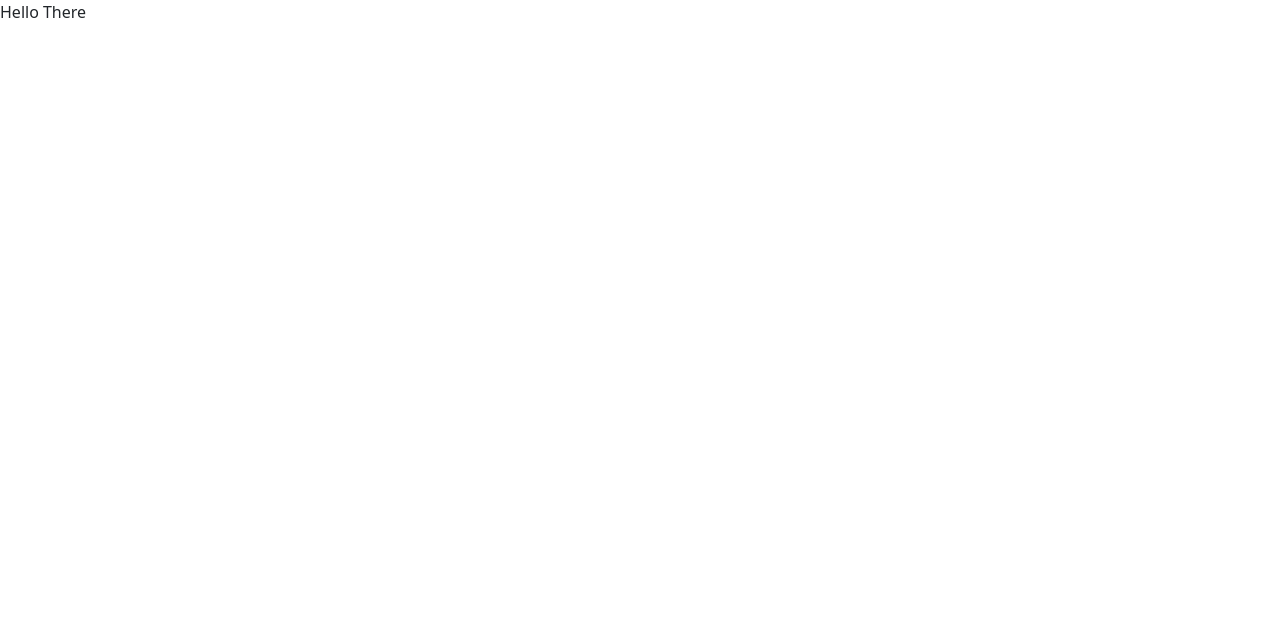
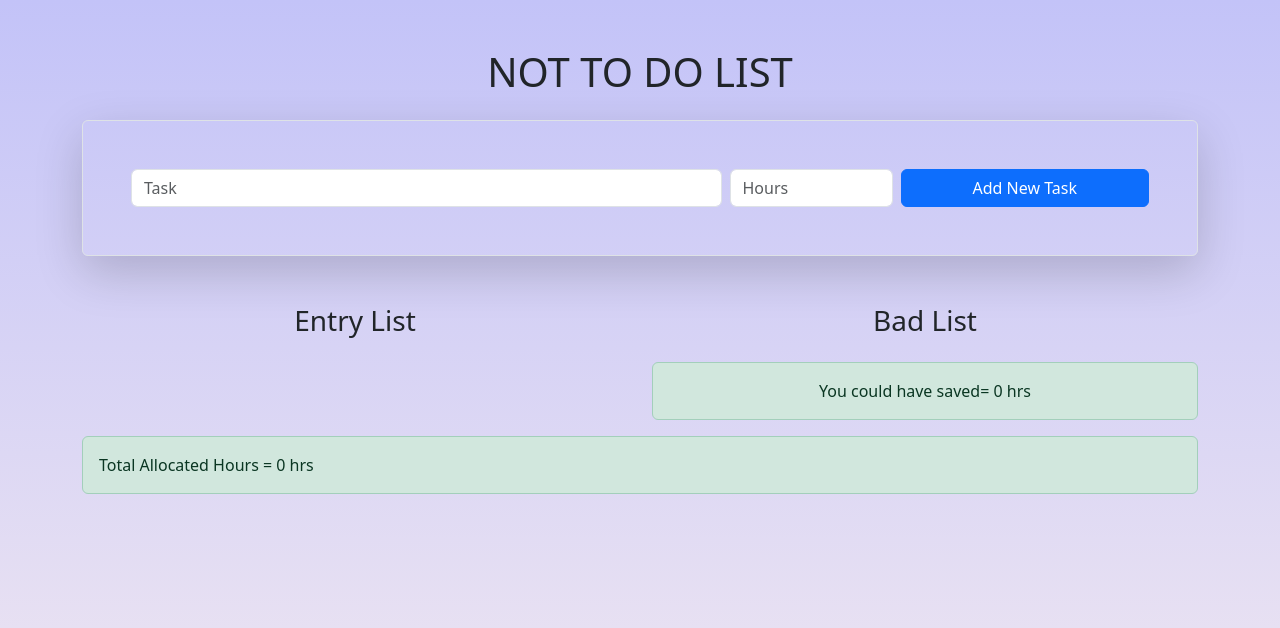
Before and after one commit to Letsstaythisway/NTDL-React, a React (Vite) app: page / in a window 1280 px wide. Shown: the top 628 px of the page. Built offline with nearby package versions, Linux system fonts and the light colour scheme.

Commit message:
finished working with form element

```diff
--- a/src/App.jsx
+++ b/src/App.jsx
@@ -1,8 +1,55 @@
 import { useState } from "react";
 import "./App.css";
+import { Form } from "./components/Form";
+import { Table } from "./components/Table";
 
 function App() {
-  return <>Hello There</>;
+  const [taskList, setTaskList] = useState([]);
+  const addTaskList = (taskObj) => {
+    const obj = {
+      ...taskObj,
+      id: randomIdGenerator(),
+      type: "entry",
+    };
+    setTaskList([...taskList, obj]);
+  };
+  console.log(taskList);
+
+  const randomIdGenerator = (length = 6) => {
+    const str =
+      "qwertyuiopasdfghjklzxcvbnmQWERTYUIOPASDFGHJKLZXCVBNM1234567890";
+
+    let id = "";
+
+    for (let i = 0; i < 6; i++) {
+      const randomIndex = Math.floor(Math.random() * str.length);
+      id += str[randomIndex];
+    }
+    return id;
+  };
+
+  return (
+    <>
+      {" "}
+      <div className="wrapper pt-5">
+        <div className="container">
+          {/* <!-- title --> */}
+          <h1 className="text-center">NOT TO DO LIST</h1>
+
+          {/* <!-- form --> */}
+          <Form addTaskList={addTaskList} />
+
+          {/* <!-- Tables --> */}
+
+          <Table />
+
+          <div className="alert alert-success">
+            Total Allocated Hours = <span id="ttlHrs">0</span> hrs
+          </div>
+        </div>
+      </div>
+    </>
+  );
 }
 
 export default App;
--- /dev/null
+++ b/src/components/Form.jsx
@@ -0,0 +1,54 @@
+import React, { useState } from "react";
+
+export const Form = ({ addTaskList }) => {
+  const [form, setForm] = useState({});
+  const handleOnChange = (e) => {
+    const { name, value } = e.target;
+    console.log(name, value);
+    setForm({
+      ...form,
+      [name]: value,
+    });
+  };
+
+  const handleOnSubmit = (e) => {
+    e.preventDefault();
+    addTaskList(form);
+  };
+
+  return (
+    <form
+      onSubmit={handleOnSubmit}
+      action="javascript:void(0)"
+      className="border p-5 rounded shadow-lg mt-4 border"
+    >
+      <div className="row g-2">
+        <div className="col-md-7">
+          <input
+            type="text"
+            className="form-control"
+            placeholder="Task"
+            aria-label="Task"
+            name="task"
+            id="task"
+            onChange={handleOnChange}
+          />
+        </div>
+        <div className="col-md-2">
+          <input
+            type="number"
+            class="form-control"
+            placeholder="Hours"
+            aria-label="Hours"
+            name="hr"
+            min="1"
+            onChange={handleOnChange}
+          />
+        </div>
+        <div className="col-md-3 d-grid">
+          <button className="btn btn-primary">Add New Task</button>
+        </div>
+      </div>
+    </form>
+  );
+};
--- /dev/null
+++ b/src/components/Table.jsx
@@ -0,0 +1,25 @@
+import React from "react";
+
+export const Table = () => {
+  return (
+    <div class="row mt-5">
+      <div class="col-md text-center">
+        {/* <!-- Entry List --> */}
+        <h3>Entry List</h3>
+        <table class="table table-striped table-hover border">
+          <tbody id="entryList"></tbody>
+        </table>
+      </div>
+      <div class="col-md text-center">
+        {/* <!-- Bad List --> */}
+        <h3>Bad List</h3>
+        <table class="table table-striped table-hover border">
+          <tbody id="badList"></tbody>
+        </table>
+        <div class="alert alert-success">
+          You could have saved= <span id="savedHrsElm">0</span> hrs
+        </div>
+      </div>
+    </div>
+  );
+};
```
